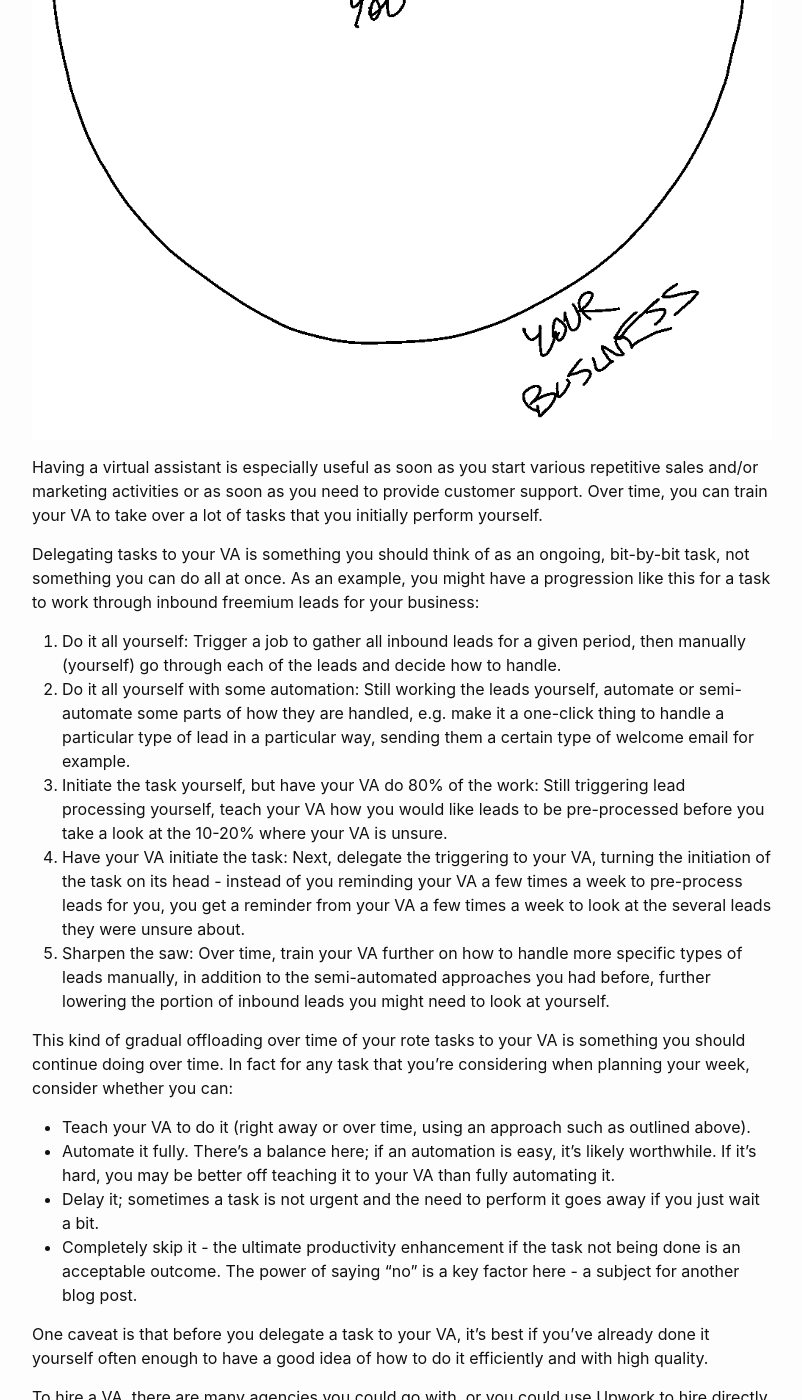
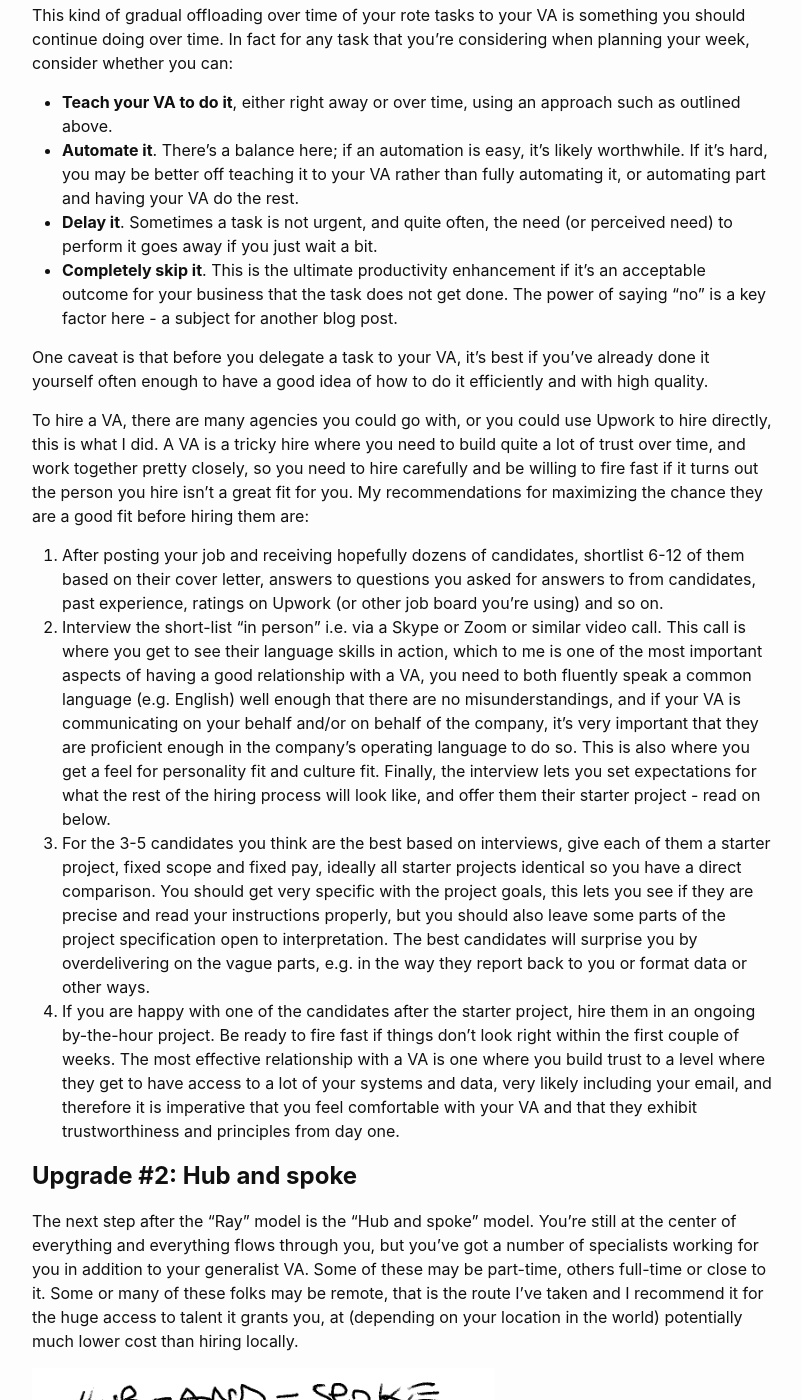
Before and after one commit to joisig/joisig.com, a Jekyll site: the page built from _posts/2020-01-16-the-spiderweb-entrepreneur.md, in a window 1280 px wide and 1400 px high, scrolled down 3069 px. Shown: the whole window, without its empty margins (238-1040 px from the left). Built offline with Jekyll 4.4.1, drawn with Linux system fonts in a browser that asks for light colours; comment, search, counter and statistics services are not loaded; some of the changed text lies outside the part shown.

Commit message:
Update post

```diff
--- a/_posts/2020-01-16-the-spiderweb-entrepreneur.md
+++ b/_posts/2020-01-16-the-spiderweb-entrepreneur.md
@@ -7,7 +7,8 @@
 categories: []
 
 ---
-For a while I’ve wanted to write a bit about ideas I’ve developed based on running CrankWheel, a bootstrapped startup, for about five years now. We write a very [sales-focused blog](https://crankwheel.com/blog/) on the CrankWheel site, so it’s not really the right place for these thoughts, so I’ll be posting them here on my personal website. You can [subscribe to updates](https://joisig.substack.com/p/coming-soon) if you’d like to read the rest of the series once published.
+
+I’ve developed some ideas based on running a bootstrapped startup for about five years now, and I want to write blog posts about some of them. We write a very [sales-focused blog](https://crankwheel.com/blog/) on the CrankWheel site, so instead of posting there, I’ll be posting them here on my personal website. You can [subscribe to updates](https://joisig.substack.com/p/coming-soon) if you’d like to read my future stuff.
 
 The first idea I’d like to discuss is what I see as a very efficient (capital and otherwise) approach to building a business, starting as a solo founder. As I have a co-founder in CrankWheel, I haven’t actually gone this exact route, but there was a period a couple of years back in CrankWheel’s history when we shrank it down to just me as the only full-time contributor, where I was essentially at the “Ray” stage that is discussed below and then progressed through the other stages as the business grew again.
 
@@ -15,13 +16,13 @@
 
 # **Starting point: Dot**
 
-When you’re just starting out with a business idea, I believe one of the most efficient ways to do it is as a solo founder. It’s great to have a co-founder, but for clarity in this post I’ll assume you’re starting solo, and you can use most or all of the approaches even if there are two or more founders rather than one.
+When you’re just starting out with a business idea, I believe one of the most efficient ways to do it is as a solo founder. It can be great to have a co-founder, but for clarity in this post I’ll assume you’re starting solo.
 
-A solo entrepreneur is like a _Dot_ at the heart of the business, working all alone.
+A solo founder is like a _Dot_ at the heart of the business, working all alone.
 
-![Dot representing you at center of circle representing your business](/media/spiderweb-dot.png)
+<img src="/media/spiderweb-dot.png" style="max-height: 35em;" alt="Dot representing you at center of circle representing your business"/>
 
-The challenges of starting solo are that you have nobody to lean on, which can be especially hard from a motivational perspective and sometimes from a mental health perspective. Nobody but you understands the ups and downs and the emotional challenges of building the business, so the people you might lean on for support such as your spouse or friends, while they might listen, don’t fully understand. Other founders get it though, even if they’re not running the same business, so try to make friends with some of those.
+The challenges of starting solo are that you have nobody to lean on, which can be especially hard from a motivational perspective and sometimes from a mental health perspective. Nobody but you understands the ups and downs and the emotional challenges of building the business, so the people you might lean on for support such as your spouse or friends, while they might listen, probably don’t fully understand. Other founders get it though, even if they’re not running the same type of business, so try to make friends with some of them.
 
 Being alone also means there’s nobody else to do anything: Everything that happens in the business, happens because you do it.
 
@@ -31,24 +32,24 @@
 
 As soon as you can afford it, it’s worth upgrading to a _Ray_: You’re still at the center of your business, but you’ve got yourself a virtual assistant (VA) helping you with various rote tasks, which leaves you more time to focus on more impactful tasks. Your VA is the first “spoke” in the next model after this, which is _Hub and Spoke_.
 
-![Dot and ray representing you and your virtual assistant, and circle representing your business](/media/spiderweb-ray.png)
+<img src="/media/spiderweb-ray.png" style="max-height: 35em;" alt="Dot and ray representing you and your virtual assistant, and circle representing your business"/>
 
 Having a virtual assistant is especially useful as soon as you start various repetitive sales and/or marketing activities or as soon as you need to provide customer support. Over time, you can train your VA to take over a lot of tasks that you initially perform yourself.
 
 Delegating tasks to your VA is something you should think of as an ongoing, bit-by-bit task, not something you can do all at once. As an example, you might have a progression like this for a task to work through inbound freemium leads for your business:
 
-1. Do it all yourself: Trigger a job to gather all inbound leads for a given period, then manually (yourself) go through each of the leads and decide how to handle.
-2. Do it all yourself with some automation: Still working the leads yourself, automate or semi-automate some parts of how they are handled, e.g. make it a one-click thing to handle a particular type of lead in a particular way, sending them a certain type of welcome email for example.
-3. Initiate the task yourself, but have your VA do 80% of the work: Still triggering lead processing yourself, teach your VA how you would like leads to be pre-processed before you take a look at the 10-20% where your VA is unsure.
-4. Have your VA initiate the task: Next, delegate the triggering to your VA, turning the initiation of the task on its head - instead of you reminding your VA a few times a week to pre-process leads for you, you get a reminder from your VA a few times a week to look at the several leads they were unsure about.
-5. Sharpen the saw: Over time, train your VA further on how to handle more specific types of leads manually, in addition to the semi-automated approaches you had before, further lowering the portion of inbound leads you might need to look at yourself.
+1. **Do it all yourself**: Trigger a job to gather all inbound leads for a given period, then manually (yourself) go through each of the leads and decide how to handle.
+2. **Do it yourself plus automation**: Still working the leads yourself, automate or semi-automate some parts of how they are handled, e.g. make it a one-click thing to handle a particular type of lead in a particular way, sending them a certain type of welcome email for example.
+3. **You initiate, your VA executes**: Still triggering lead processing yourself, teach your VA how you would like leads to be pre-processed before you take a look at the 10-20% where your VA is unsure.
+4. **Have your VA initiate**: Next, delegate the triggering to your VA, turning the initiation of the task on its head - instead of you reminding your VA a few times a week to pre-process leads for you, you get a reminder from your VA a few times a week to look at the several leads they were unsure about.
+5. **Sharpen the saw**: Over time, train your VA further on how to handle more specific types of leads manually, in addition to the semi-automated approaches you had before, further lowering the portion of inbound leads you might need to look at yourself.
 
 This kind of gradual offloading over time of your rote tasks to your VA is something you should continue doing over time. In fact for any task that you’re considering when planning your week, consider whether you can:
 
-* Teach your VA to do it (right away or over time, using an approach such as outlined above).
-* Automate it fully. There’s a balance here; if an automation is easy, it’s likely worthwhile. If it’s hard, you may be better off teaching it to your VA than fully automating it.
-* Delay it; sometimes a task is not urgent and the need to perform it goes away if you just wait a bit.
-* Completely skip it - the ultimate productivity enhancement if the task not being done is an acceptable outcome. The power of saying “no” is a key factor here - a subject for another blog post.
+* **Teach your VA to do it**, either right away or over time, using an approach such as outlined above.
+* **Automate it**. There’s a balance here; if an automation is easy, it’s likely worthwhile. If it’s hard, you may be better off teaching it to your VA rather than fully automating it, or automating part and having your VA do the rest.
+* **Delay it**. Sometimes a task is not urgent, and quite often, the need (or perceived need) to perform it goes away if you just wait a bit.
+* **Completely skip it**. This is the ultimate productivity enhancement if it’s an acceptable outcome for your business that the task does not get done. The power of saying “no” is a key factor here - a subject for another blog post.
 
 One caveat is that before you delegate a task to your VA, it’s best if you’ve already done it yourself often enough to have a good idea of how to do it efficiently and with high quality.
 
@@ -63,7 +64,7 @@
 
 The next step after the “Ray” model is the “Hub and spoke” model. You’re still at the center of everything and everything flows through you, but you’ve got a number of specialists working for you in addition to your generalist VA. Some of these may be part-time, others full-time or close to it. Some or many of these folks may be remote, that is the route I’ve taken and I recommend it for the huge access to talent it grants you, at (depending on your location in the world) potentially much lower cost than hiring locally.
 
-![Hub and spoke image with you as the dot at the middle, the circle as your business, the spokes as various roles in your business](/media/spiderweb-hub-and-spoke.png)
+<img src="/media/spiderweb-hub-and-spoke.png" style="max-height: 35em;" alt="Hub and spoke image with you as the dot at the middle, the circle as your business, the spokes as various roles in your business"/>
 
 You can hire online for almost all of your initial “spoke” roles using the same approach I outlined above for your VA, or potentially through relevant agencies. Others you may prefer to hire as employees, whether they are local or remote; how to do that effectively is a topic for another post. When hiring an employee early on in a bootstrapped company, keep in mind that at least in many European jurisdictions, hiring an employee is a much bigger commitment than hiring a freelancer, as you’ll typically need to give plenty of notice and severance pay, which can be a fairly big risk when your company’s cashflow is still tiny and perhaps not very predictable.
 
@@ -73,7 +74,7 @@
 
 When I started out using SOPs, I used some online process management tools, but in the end I found that a simple Google Spreadsheet for each SOP is simple, cheap and flexible. If it’s a process where you’re never running two copies of the process at once, all you need is a simple spreadsheet similar to the below. You can make everything but the checkbox column protected so that it doesn’t get accidentally modified.
 
-![Illustration of an example standard operating procedure (SOP) spreadsheet](/media/spiderweb-sop-example.jpg)
+<img src="/media/spiderweb-sop-example.jpg" style="max-height: 35em;" alt="Illustration of an example standard operating procedure (SOP) spreadsheet"/>
 
 > Simplified example of the SOP my VA follows after I’ve finished writing and/or reviewing a blog post on our content calendar.
 
@@ -116,7 +117,7 @@
 6. Let them know what to do if things don’t go according to plan (until the business matures further, this will usually mean checking back in with you).
 7. Trust but verify. You’ve now gotten yourself out of the loop in terms of being the bottleneck, but especially early on you will want to verify that the work is happening, and happening in the right way. As a first step you may request being CCed and informed. Later on you could set up automated check-in emails or weekly status reports rather than being CCed on everything. Up to you. Don’t micromanage, but don’t give up ownership either. Until your business is bigger and you have executives reporting to you, or a valuable enough business to give your staff proper skin in the game through stock or profit sharing, you are the only _owner_ and while your staff will want to do a good job, they are unlikely to care the same way you do.
 
-![Illustration of your business as a hub and spoke model with added connections between roles that make it look more like a spiderweb](/media/spiderweb-spiderweb.png)
+<img src="/media/spiderweb-spiderweb.png" style="max-height: 35em;" alt="Illustration of your business as a hub and spoke model with added connections between roles that make it look more like a spiderweb"/>
 
 > Once you build several bridges between your staff, your _Hub and Spoke_ will start to look more like a _Spiderweb_.
 
```
Also changed, not shown: Gemfile.lock.
